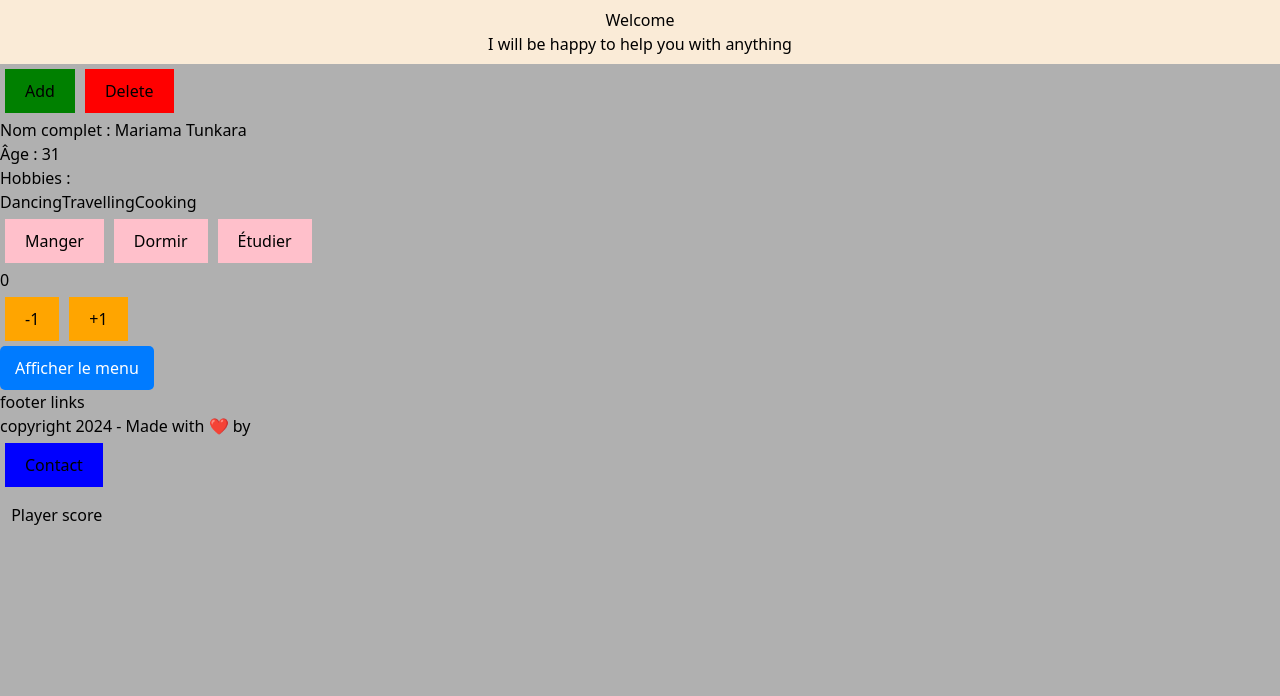
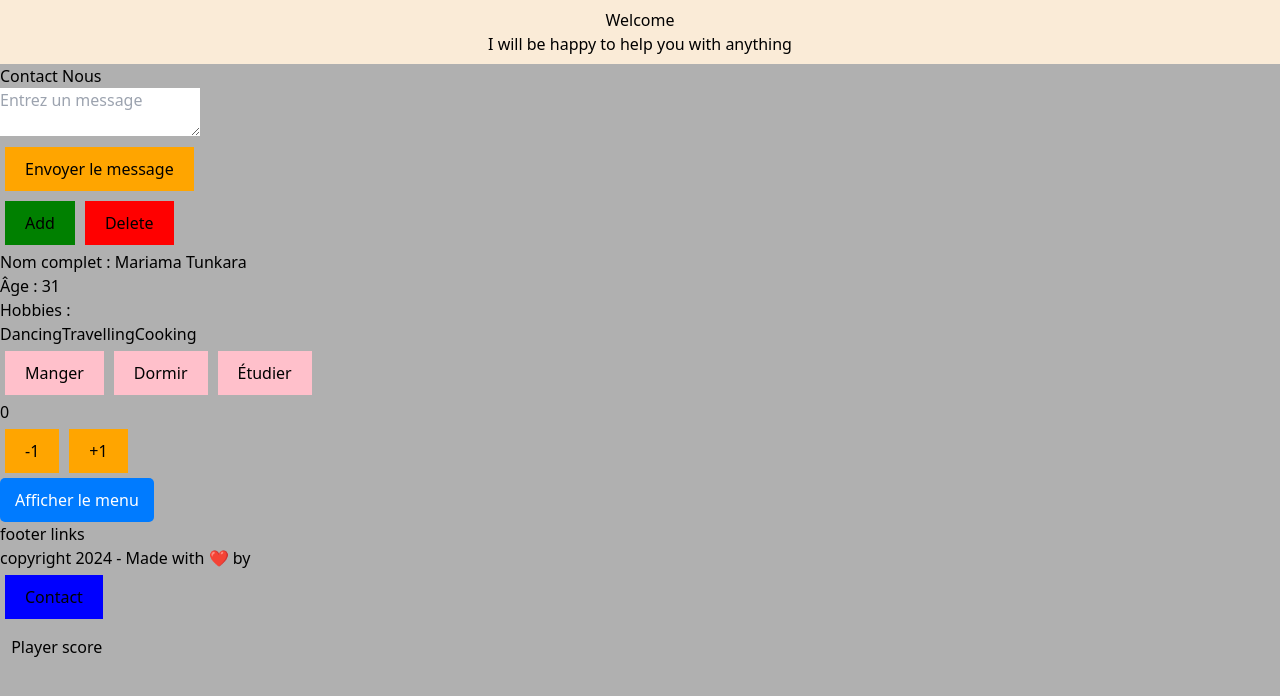
Before and after one commit to mariama2244/React-project, a React (Vite) app: page / in a window 1280 px wide. Shown: the top 696 px of the page. Built offline with nearby package versions, Linux system fonts and the light colour scheme.

Commit message:
cour contactform

```diff
--- a/src/App.jsx
+++ b/src/App.jsx
@@ -8,6 +8,7 @@
 import Routine from './composants/Routine/Routine';
 import Compteur from './composants/containers/Compteur/Compteur';
 import Menu from './composants/containers/Menu/Menu';
+import ContactForm from './composants/containers/ContactForm/ContactForm';
 
 
 
@@ -45,6 +46,7 @@
 
       <div>
          <Header />
+         <ContactForm />
          <Bouton couleur={'green'} gereClique={ajoute}>
           <p>Add</p>
          </Bouton>
@@ -61,6 +63,7 @@
           <Routine />
           <Compteur />
           <Menu />
+
          <Footer />
          <Player />
 
--- a/src/composants/containers/ContactForm/ContactForm.jsx
+++ b/src/composants/containers/ContactForm/ContactForm.jsx
@@ -2,28 +2,50 @@
 import Bouton from "../../ui/Bouton/Bouton";
 export default function ContactForm(){
     //Variable pour stocker les données entrées dans le champs
-    const [fullNameInput, setFullNameInput] = useState('');
+    const [fullNameInput, setFullNameInput] = useState('Mariama');
+    const [fullNameError, setFullNameError] = useState('');
+
+    const [messageInput, setMessageInput] = useState('');
+    const [messageError, setMessageError] = useState('');
 
     function gereFullName(event){
         //Recuperer l'entrée de l'utilisateur
         const valeur = event.target.value;
         // Stocker la valeur de l'input dans la variable d'etat
         setFullNameInput(valeur);
+        setFullNameError('');
 
     }
 
-    function submit(){
-        //Recuperer les données du foemulaire
-        alert('Contact' + fullNameInput)
-    }
+    function gereMessage(e) {
+		setMessageInput(e.target.value);
+		setMessageError('');
+	}
+
+
+	function submit() {
+		if (fullNameInput === "") {
+			setFullNameError('Nom et prénom obligatoire !');
+			return
+		}
+		if (messageInput === "" || messageInput > 500) {
+			setMessageError('Message Obligatoire ! (Max: 500)')
+			return
+		}
+		// Récuperer les données du formulaire
+		alert('Contact ' + fullNameInput)
+		alert('Contact ' + fullNameInput);
+		setFullNameInput('');
+	}
     return(
         <div className="p-4">
             <h2>Contact Nous</h2>
-            <input
-            onChange={gereFullName}
-            className="bg-neutral-800 p-2 w-full"
-            type="text"
-            placeholder="Nom et Prenom" />
+            <p className="text-red-600 text-sm">{fullNameError}</p>
+			<textarea
+				className="bg-neutral-800 p-2 w-full"
+				onChange={gereMessage}
+				placeholder="Entrez un message">{messageInput}</textarea>
+			<p>{messageError}</p>
             <Bouton gereClique={submit}>Envoyer le message</Bouton>
         </div>
     )
```
